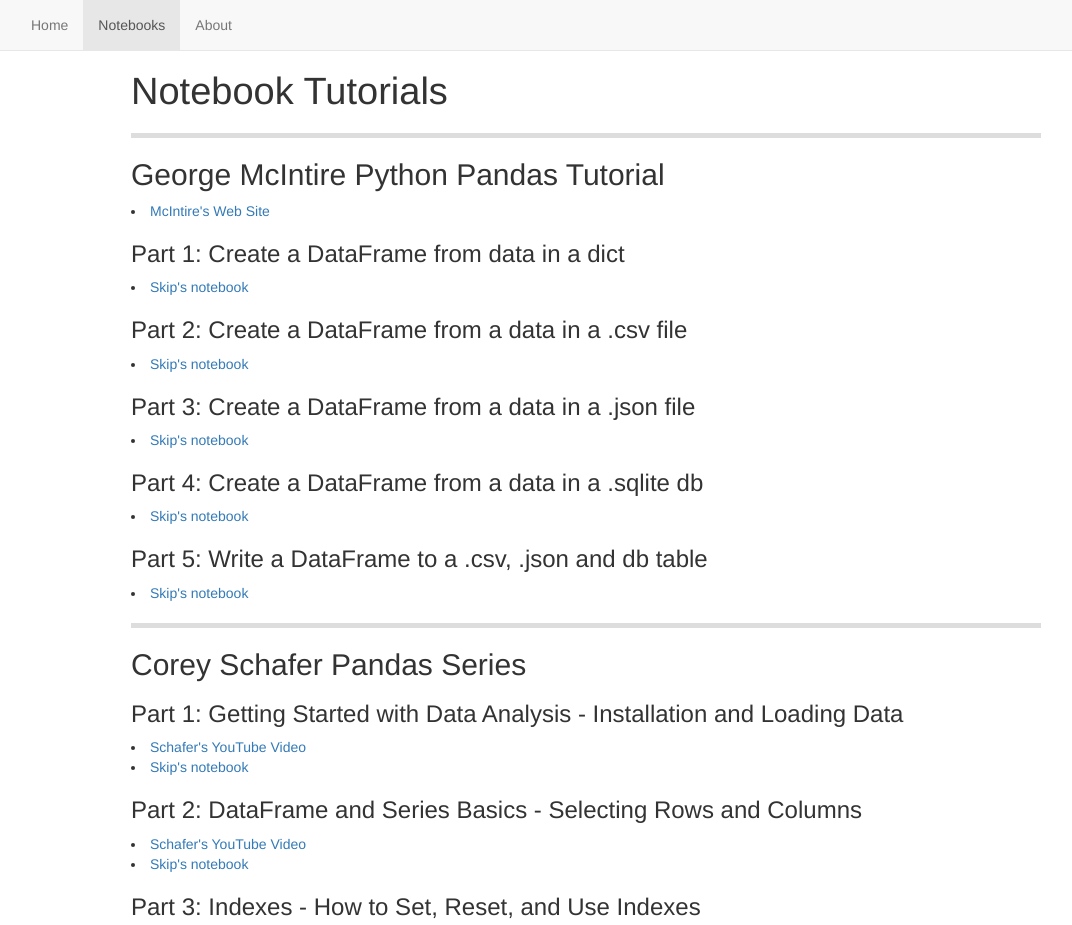
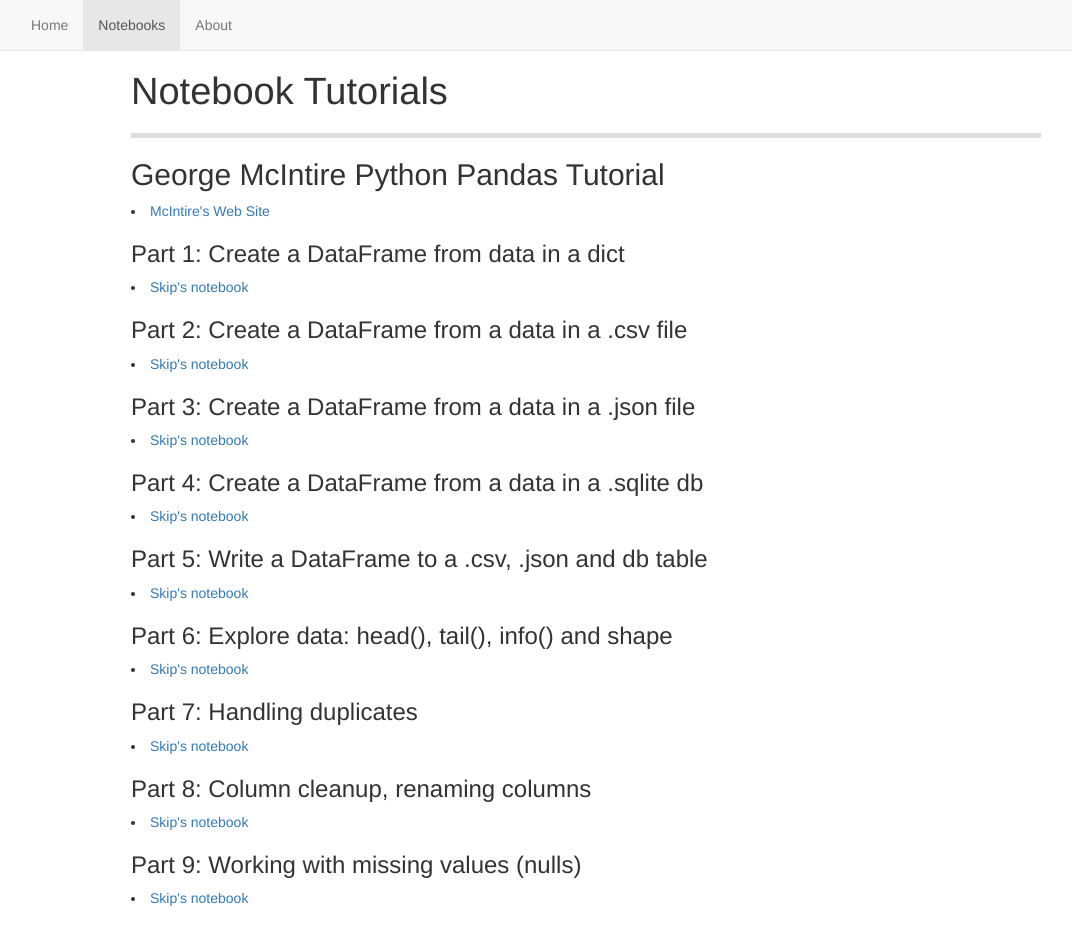
Before and after one commit to skip123paschall/resources, a plain HTML site: page notebooks.html in a window 1280 px wide. Shown: the top 925 px of the page, without its empty margins (54-1126 px from the left). Drawn offline with nearby package versions, Linux system fonts and the light colour scheme; some packages are replaced by stand-ins of ours.

Commit message:
Add george_6_7_8_9 to notebooks

```diff
--- a/notebooks.html
+++ b/notebooks.html
@@ -342,6 +342,22 @@ hr {
 <li>
   <a href="pandas_george_5.html" target="_blank">Skip's notebook</a>
 </li>
+<h3 class="title toc-ignore">Part 6: Explore data: head(), tail(), info() and shape</h3>
+<li>
+  <a href="pandas_george_6.html" target="_blank">Skip's notebook</a>
+</li>
+<h3 class="title toc-ignore">Part 7: Handling duplicates</h3>
+<li>
+  <a href="pandas_george_7.html" target="_blank">Skip's notebook</a>
+</li>
+<h3 class="title toc-ignore">Part 8: Column cleanup, renaming columns</h3>
+<li>
+  <a href="pandas_george_8.html" target="_blank">Skip's notebook</a>
+</li>
+<h3 class="title toc-ignore">Part 9: Working with missing values (nulls)</h3>
+<li>
+  <a href="pandas_george_9.html" target="_blank">Skip's notebook</a>
+</li>
 </p>
 
 <hr>
@@ -377,6 +393,7 @@ hr {
   <a href="part_04.html" target="_blank">Skip's notebook</a>
 </li>
 </p>
+
 
 </div>
 
```
